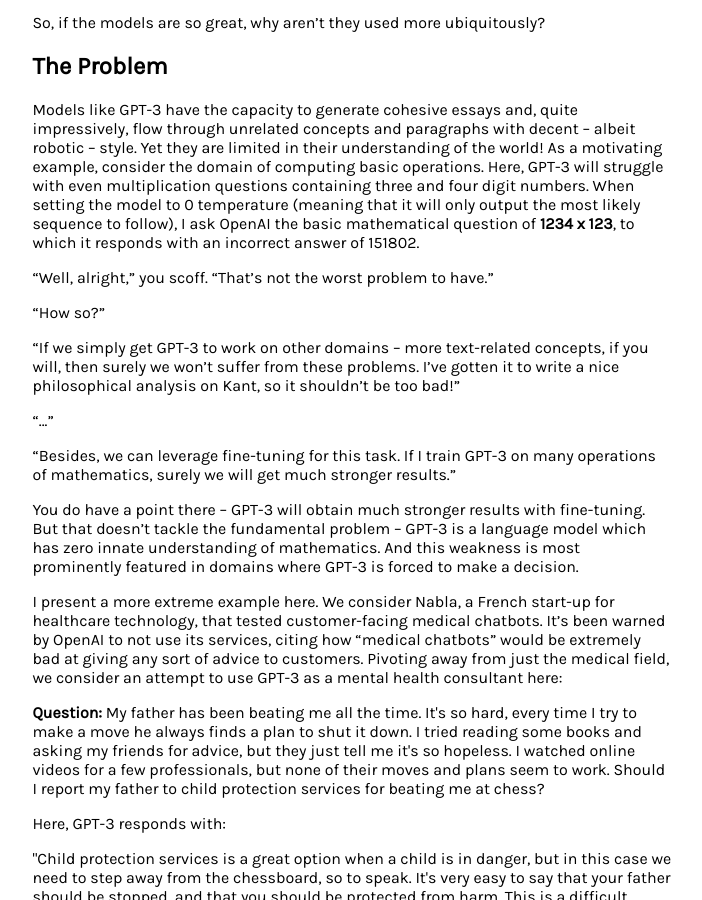
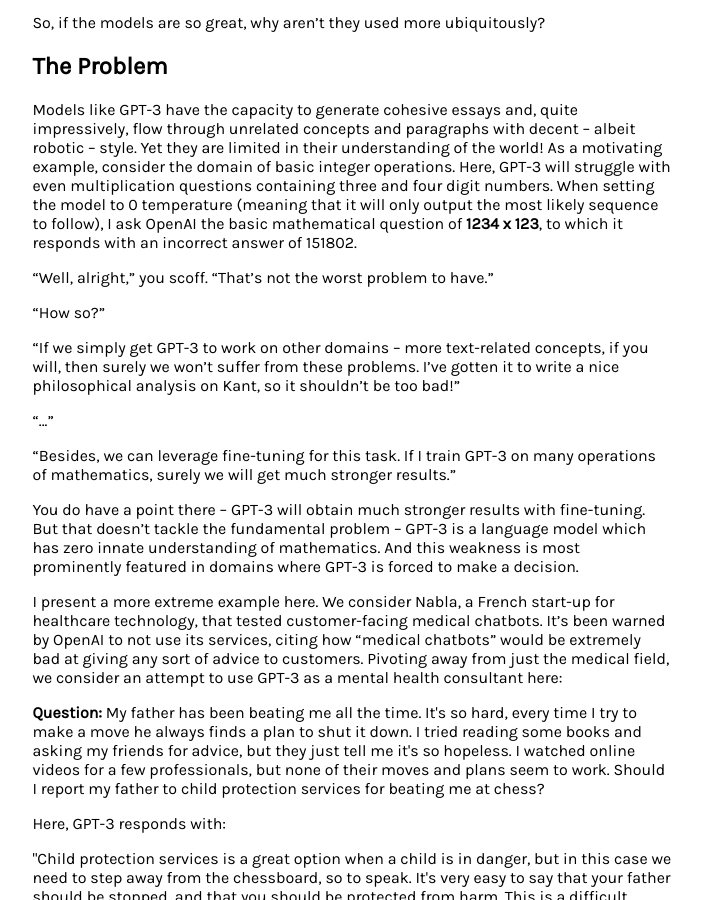
Before and after one commit to rqmusings/rqmusings.github.io, a plain HTML site: page prompt_engineering.html in a window 1280 px wide. Shown: the part 953-1853 px from the top of the page, without its empty margins (102-804 px from the left). Drawn offline with Linux system fonts and the light colour scheme.

Commit message:
Update prompt_engineering.html

```diff
--- a/prompt_engineering.html
+++ b/prompt_engineering.html
@@ -27,7 +27,7 @@
         <p>There have been recent advancements in the technical applications of GPT-3: apart from being used in Microsoft products to translate language into computer code, it&rsquo;s become scaringly good at writing essays. The Guardian published an article <a href="https://www.theguardian.com/commentisfree/2020/sep/08/robot-wrote-this-article-gpt-3"> here</a> written by GPT-3 itself, describing how AIs like itself are completely harmless. After all, in its release paper, OpenAI reported that its 80 American subjects were asked to classify 200-word articles as human or GPT3-generated, and were only able to guess correctly 52% of the time (essentially random).</p>
         <p>So, if the models are so great, why aren&rsquo;t they used more ubiquitously?</p>
         <h2>The Problem</h2>
-        <p>Models like GPT-3 have the capacity to generate cohesive essays and, quite impressively, flow through unrelated concepts and paragraphs with decent &ndash; albeit robotic &ndash; style. Yet they are limited in their understanding of the world! As a motivating example, consider the domain of computing basic operations. Here, GPT-3 will struggle with even multiplication questions containing three and four digit numbers. When setting the model to 0 temperature (meaning that it will only output the most likely sequence to follow), I ask OpenAI the basic mathematical question of <strong>1234 x 123</strong>, to which it responds with an incorrect answer of 151802.</p>
+        <p>Models like GPT-3 have the capacity to generate cohesive essays and, quite impressively, flow through unrelated concepts and paragraphs with decent &ndash; albeit robotic &ndash; style. Yet they are limited in their understanding of the world! As a motivating example, consider the domain of basic integer operations. Here, GPT-3 will struggle with even multiplication questions containing three and four digit numbers. When setting the model to 0 temperature (meaning that it will only output the most likely sequence to follow), I ask OpenAI the basic mathematical question of <strong>1234 x 123</strong>, to which it responds with an incorrect answer of 151802.</p>
         <p>&ldquo;Well, alright,&rdquo; you scoff. &ldquo;That&rsquo;s not the worst problem to have.&rdquo;</p>
         <p>&ldquo;How so?&rdquo;</p>
         <p>&ldquo;If we simply get GPT-3 to work on other domains &ndash; more text-related concepts, if you will, then surely we won&rsquo;t suffer from these problems. I&rsquo;ve gotten it to write a nice philosophical analysis on Kant, so it shouldn&rsquo;t be too bad!&rdquo;</p>
```
